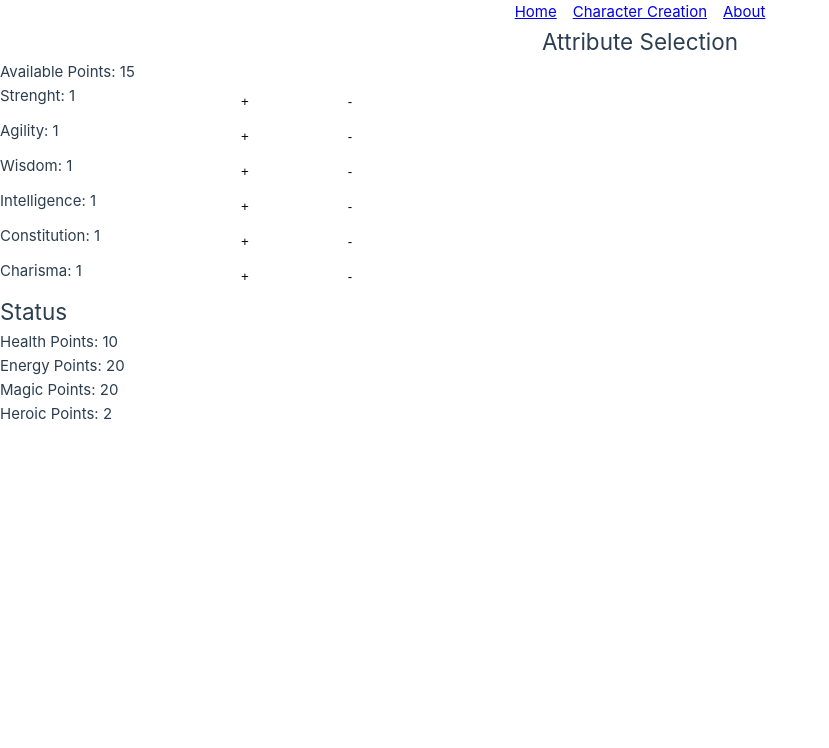
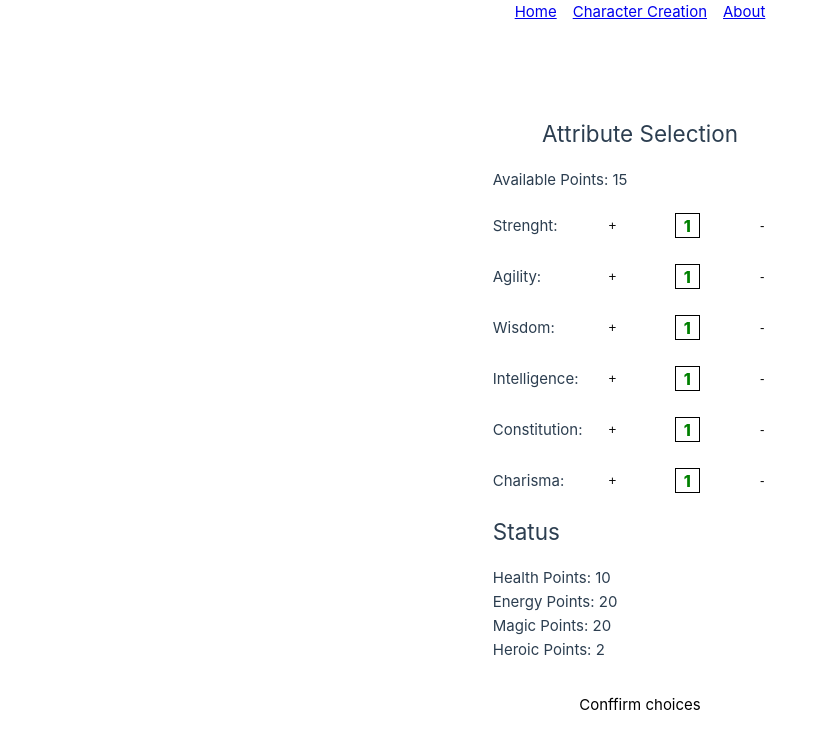
Before and after one commit to gabrielgomeso/pjrpg, a Vue app: page /attribute_selection in a window 1280 px wide. Shown: the top 748 px of the page, without its empty margins (0-829 px from the left). Built offline with nearby package versions, Linux system fonts and the light colour scheme; no server answers.

Commit message:
style: improve attribute selection styles

```diff
--- a/src/components/CharacterCreation/AttributeField.vue
+++ b/src/components/CharacterCreation/AttributeField.vue
@@ -13,10 +13,9 @@ const capitalizedAttribute =
 
 <template>
   <div class="attribute-field">
-    <label :for="attribute">
-      {{ capitalizedAttribute }}: {{ attributes[attribute] }}
-    </label>
+    <label :for="attribute">{{ capitalizedAttribute }}: </label>
     <button class="attribute-button" @click="increase(attribute)">+</button>
+    <span class="attribute-field--attribute-value"> {{ attributes[attribute] }} </span>
     <button class="attribute-button" @click="decrease(attribute)">-</button>
   </div>
 </template>
@@ -25,8 +24,20 @@ const capitalizedAttribute =
 .attribute-field {
   display: grid;
   max-width: 400px;
-  grid-template-columns: 1fr repeat(2, minmax(100px, auto));
+  grid-template-columns: 1fr minmax(50px, auto) 1fr minmax(50px, auto);
   gap: 5px;
+  align-items: center;
+}
+
+.attribute-field--attribute-value {
+  font-size: 16px;
+  font-weight: 800;
+  color: green;
+  border: 1px solid black;
+  width: 25px;
+  height: 25px;
+  justify-self: center;
+  text-align: center;
 }
 
 .attribute-button {
--- a/src/views/CharacterCreation/AttributeSelection.vue
+++ b/src/views/CharacterCreation/AttributeSelection.vue
@@ -1,18 +1,15 @@
 <script setup lang="ts">
 import { AttributeField, StatusDisplay } from "@/components/CharacterCreation";
-import { StepLayout } from "@/components/layout";
 import { useCharacterStore } from "@/stores/character";
+import { buttonSounds } from "@/assets/ts/utils";
 
 const { attributes } = useCharacterStore();
 </script>
 
 <template>
-  <StepLayout
-    :current-step="2"
-    :step-title="'Attribute Selection'"
-    :previous-step="'character_creation'"
-    :next-step="'habilities_selection'"
-  >
+  <div class="step-container">
+    <h2 class="step-title">Attribute Selection</h2>
+    <section class="attribute-selection--container">
       <div>Available Points: {{ attributes.available }}</div>
       <AttributeField :attribute="'strenght'" />
       <AttributeField :attribute="'agility'" />
@@ -20,9 +17,22 @@ const { attributes } = useCharacterStore();
       <AttributeField :attribute="'intelligence'" />
       <AttributeField :attribute="'constitution'" />
       <AttributeField :attribute="'charisma'" />
-
       <StatusDisplay />
-  </StepLayout>
+    </section>
+    <router-link
+      to="/items_selection"
+      @click="buttonSounds.buttonClickSound.play()"
+      class="form-button"
+      >Conffirm choices</router-link
+    >
+  </div>
 </template>
 
-<style></style>
+<style>
+.attribute-selection--container {
+  display: flex;
+  justify-content: center;
+  flex-direction: column;
+  gap: 1rem;
+}
+</style>
```
Lines whose indentation alone changed are shown as unchanged.
